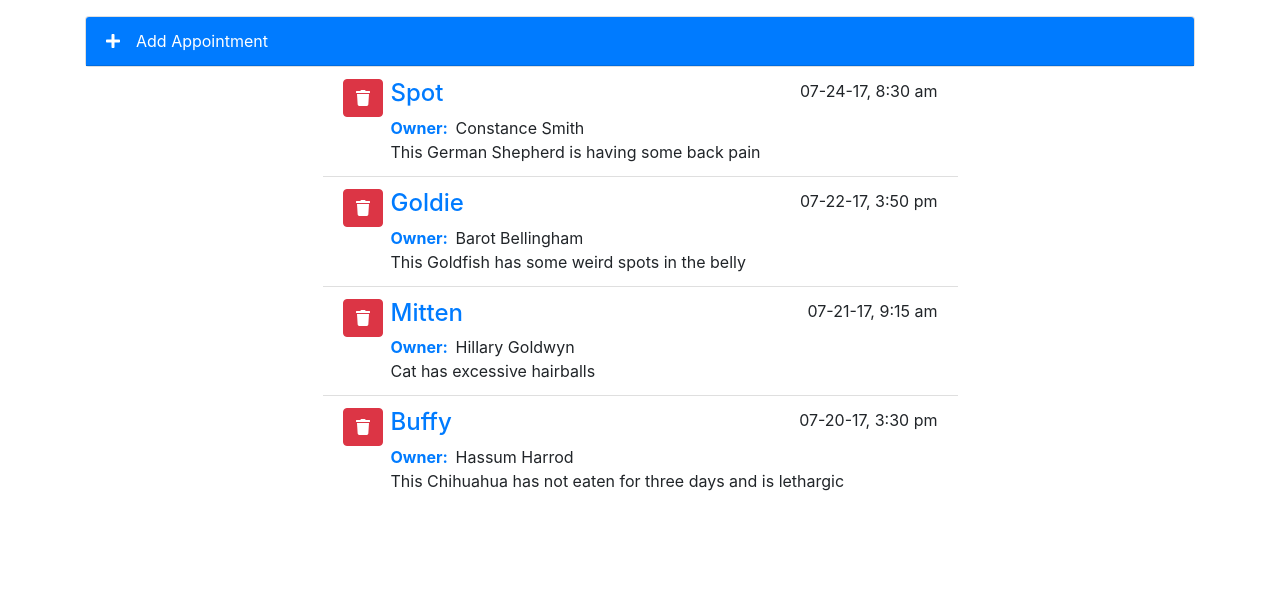
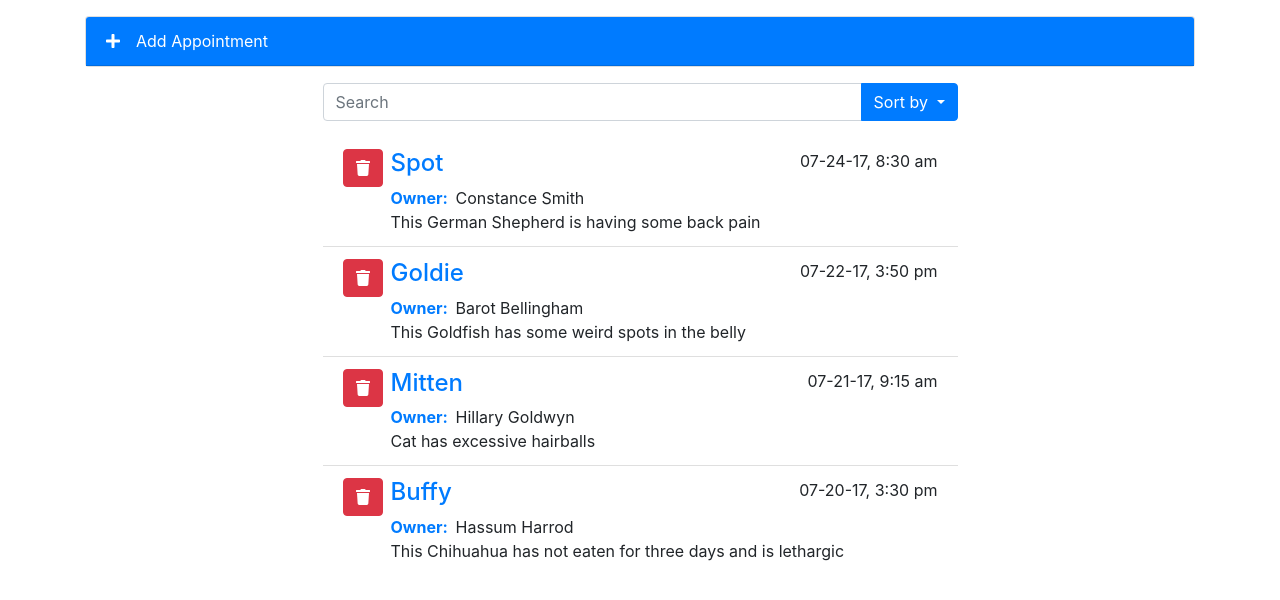
Before and after one commit to Dmitry-White/Vue.js-Playground, a Vue app in the folder vue-interface/: page / in a window 1280 px wide. Shown: the top 600 px of the page. Built offline with nearby package versions, Linux system fonts and the light colour scheme.

Commit message:
Add search component

```diff
--- a/vue-interface/src/App.vue
+++ b/vue-interface/src/App.vue
@@ -2,6 +2,7 @@
   <section id="main-app" class="container">
     <div class="row justify-content-center">
       <AddAppointment @submit="addItem" />
+      <SearchAppointments />
       <AppointmentList
         :appointments="appointments"
         @remove="removeItem"
@@ -17,12 +18,14 @@
 
 import AppointmentList from "./components/AppointmentList";
 import AddAppointment from "./components/AddAppointment";
+import SearchAppointments from "./components/SearchAppointments";
 
 export default {
   name: "MainApp",
   components: {
     AppointmentList,
     AddAppointment,
+    SearchAppointments,
   },
   data() {
     return {
--- /dev/null
+++ b/vue-interface/src/components/SearchAppointments.vue
@@ -0,0 +1,93 @@
+<template>
+  <div class="col-12 col-md-10 col-lg-7">
+    <div class="input-group my-3">
+      <input
+        id="SearchApts"
+        placeholder="Search"
+        type="text"
+        class="form-control"
+        aria-label="Search Appointments"
+      />
+
+      <div class="input-group-append">
+        <button
+          type="button"
+          class="btn btn-primary dropdown-toggle"
+          data-toggle="dropdown"
+          aria-haspopup="true"
+          aria-expanded="false"
+        >
+          Sort by
+          <span class="caret"></span>
+        </button>
+
+        <div class="dropdown-menu dropdown-menu-right">
+          <a
+            href="#"
+            class="dropdown-item d-flex justify-content-between"
+            id="petName"
+          >
+            Pet Name
+            <font-awesome-icon icon="check" />
+          </a>
+
+          <a
+            class="dropdown-item d-flex justify-content-between"
+            href="#"
+            id="aptDate"
+          >
+            Date
+            <font-awesome-icon icon="check" />
+          </a>
+
+          <a
+            href="#"
+            class="dropdown-item d-flex justify-content-between"
+            id="ownerName"
+          >
+            Owner
+            <font-awesome-icon icon="check" />
+          </a>
+
+          <div class="dropdown-divider" role="separator"></div>
+
+          <a
+            class="dropdown-item d-flex justify-content-between"
+            href="#"
+            id="asc"
+          >
+            Asc
+            <font-awesome-icon icon="check" />
+          </a>
+
+          <a
+            class="dropdown-item d-flex justify-content-between"
+            href="#"
+            id="desc"
+          >
+            Desc
+            <font-awesome-icon icon="check" />
+          </a>
+        </div>
+      </div>
+    </div>
+  </div>
+</template>
+
+<script>
+import { FontAwesomeIcon } from "@fortawesome/vue-fontawesome";
+
+export default {
+  name: "SearchAppointments",
+  components: {
+    FontAwesomeIcon,
+  },
+  data() {
+    return {
+      searchTerm: "",
+    };
+  },
+};
+</script>
+
+<style></style>
```
